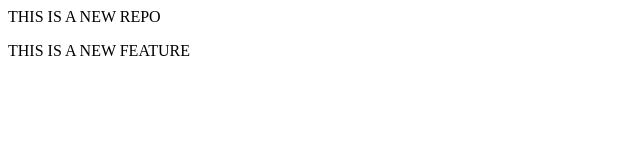
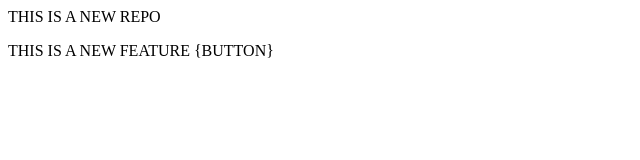
Before and after one commit to VaibhavGIT5048/Localrepo, a plain HTML site: page index.html in a window 1280 px wide. Shown: the full height of the page, 0-640 px from the left. Drawn offline with Linux system fonts and the light colour scheme.

Commit message:
ADDED A BUTTON

```diff
--- a/index.html
+++ b/index.html
@@ -1,3 +1,3 @@
 <P> THIS IS A NEW REPO</P>
 
-<P> THIS IS A NEW FEATURE</P>
+<P> THIS IS A NEW FEATURE {BUTTON}</P>
```
